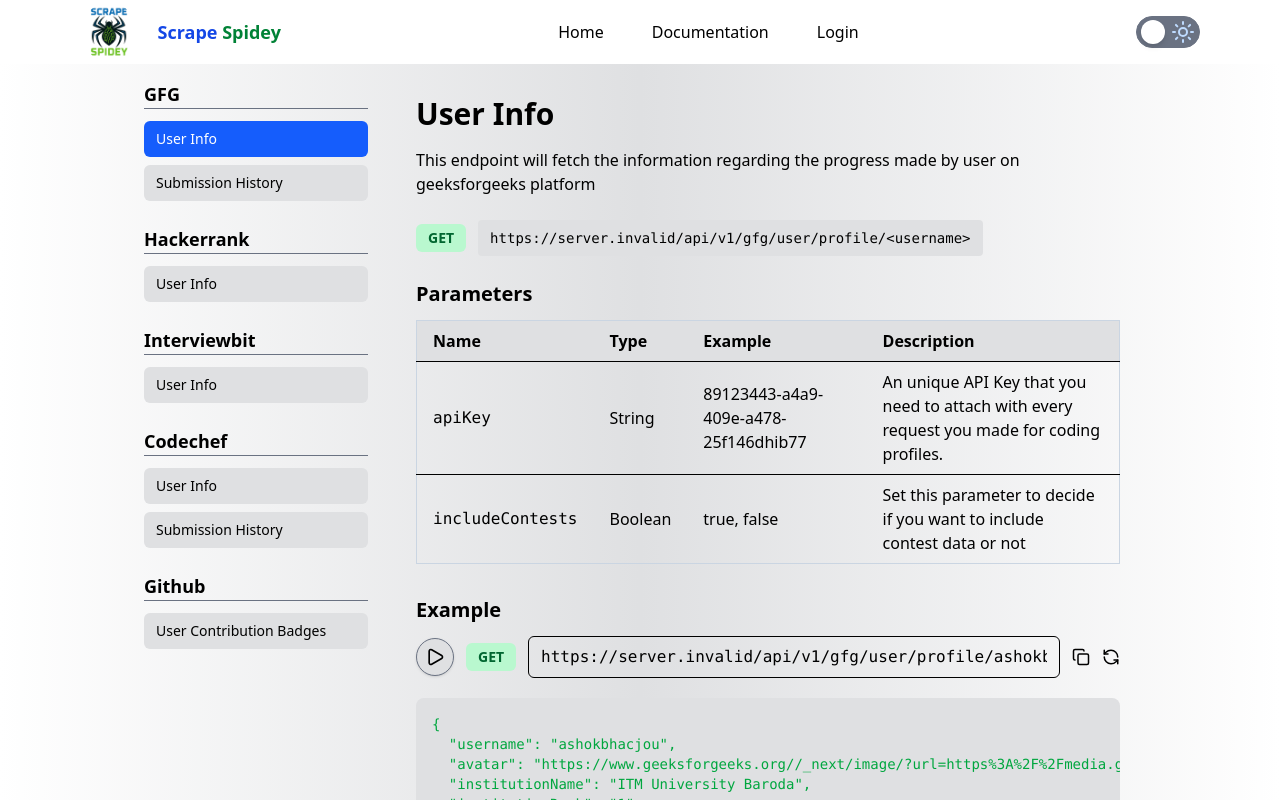
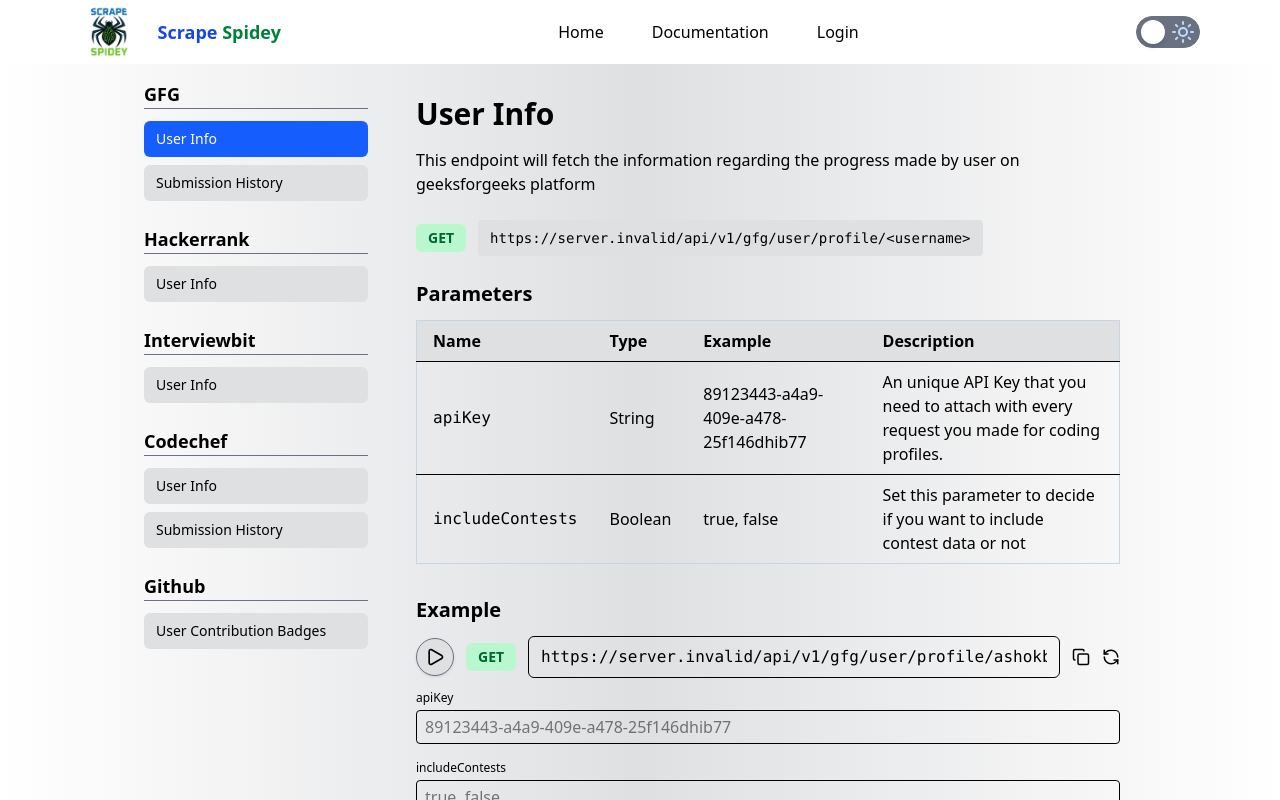
Before and after one commit to Ashok-Bhatt/ScrapeSpidey-Documentation, a React (Vite) app: page /docs in a window 1280 px wide. Built offline with nearby package versions, Linux system fonts and the light colour scheme; no server answers.

Commit message:
feat: Add input fields to the documentation to make it easy to use and enhance user experience

```diff
--- a/src/components/Dashboard.jsx
+++ b/src/components/Dashboard.jsx
@@ -22,7 +22,6 @@
           headers: {Authorization: `Bearer ${token}`},
         });
         const data = res.data;
-        data.map((element)=>(element["apiPointsUsed"] = DAILY_API_POINT_LIMIT - element["remainingApiPoints"]));
         data.sort((a, b)=>b["date"]<a["date"] ? 1 : -1);
         setDailyData(data);
       } catch (err) {
@@ -142,17 +141,17 @@
         ))}
       </div>
 
-      {dashboardOptionNo==0 && <div>
+      {user && dashboardOptionNo==0 && <div>
         {<h2 className="text-xl font-bold mb-4">Daily API Usage (Last 7 Days)</h2>}
         <BarChart width={700} height={300} data={dailyData}>
           <CartesianGrid strokeDasharray="3 3" />
           <XAxis dataKey="date" />
-          <YAxis domain={[DAILY_API_POINT_LIMIT + 5, DAILY_API_POINT_LIMIT + 5]}/>
+          <YAxis domain={[user["apiPointsDailyLimit"]*1.25, user["apiPointsDailyLimit"]]*1.25}/>
           <Tooltip />
           <Legend />
           <Bar dataKey="requestsMade" fill="#8884d8" name="Requests Made" />
           <Bar dataKey="apiPointsUsed" fill="#82ca9d" name="API Points Used" />
-          <ReferenceLine y={DAILY_API_POINT_LIMIT} stroke="red" strokeDasharray="3 3" label="Daily API Points Limit" />
+          <ReferenceLine y={user["apiPointsDailyLimit"]} stroke="red" strokeDasharray="3 3" label="Daily API Points Limit" />
         </BarChart>
       </div>}
 
--- a/src/pages/Docs.jsx
+++ b/src/pages/Docs.jsx
@@ -10,12 +10,14 @@
 
 function Docs() {
     const apiRef = useRef(null);
+    const apiKeyRef = useRef(null);
     const {theme} = useTheme();
     const {user} = useAuth();
     const [selectedCategory, setSelectedCategory] = useState(0);
     const [selectedEndpoint, setSelectedEndpoint] = useState(0);
     const [sampleApiRequest, setSampleApiRequest] = useState("");
     const [sampleApiResponse, setSampleApiResponse] = useState("");
+    const [paramValues, setParamValues] = useState({});
     const [sampleApiResponseColor, setSampleApiResponseColor] = useState(theme=="dark" ? "text-green-400" : "text-green-600");
     const [isRunning, setIsRunning] = useState(false);
     const [loaderAngle, setLoaderAngle] = useState(0);
@@ -26,7 +28,30 @@
       const sampleResponse = data.example.response;
       setSampleApiResponse(JSON.stringify(sampleResponse, null, 2));
       setSampleApiRequest(sampleRequest);
+
+      const initialParams = {};
+      if (data.parameters) {
+        data.parameters.forEach(param => {
+          initialParams[param.name] = "";
+        });
+      }
+      setParamValues(initialParams);
     }, [selectedCategory, selectedEndpoint]);
+
+    const handleParamChange = (name, value) => {
+      setParamValues(prev => ({
+        ...prev,
+        [name]: value,
+      }));
+
+      const url = new URL(sampleApiRequest);
+      const params = new URLSearchParams(url.search);
+
+      params.set(name, value);
+      url.search = params.toString();
+
+      setSampleApiRequest(url.toString());
+    };
 
     const runSampleAPI = async () => {
       setIsRunning(true);
@@ -58,6 +83,13 @@
       const regex = /apiKey=[a-zA-Z0-9-]*/g;
       const match = sampleApiRequest.match(regex);
 
+      if (apiKeyRef.current){
+        setParamValues(prev => ({
+          ...prev,
+          apiKey: user.apiKey
+        }));
+      }
+
       if (match){
         const newSampleRequest = sampleApiRequest.replaceAll(regex, "&apiKey=" + user.apiKey);
         setSampleApiRequest(newSampleRequest);
@@ -69,6 +101,13 @@
 
     const refreshSampleApiRequest = ()=>{
       setSampleApiRequest(data.example.request);
+      const initialParams = {};
+      if (data.parameters) {
+        data.parameters.forEach(param => {
+          initialParams[param.name] = "";
+        });
+      }
+      setParamValues(initialParams);
     }
 
     const handleCopy = () => {
@@ -179,9 +218,33 @@
               <Copy size={18} onClick={handleCopy}/>
               <RefreshCcw size={18} onClick={refreshSampleApiRequest}/>
             </div>
-            {user && <div className='flex w-full justify-end'>
-              <button className='justify-self-end-safe px-2 py-1 rounded-lg bg-green-500' onClick={attachApiKey}>Attach API Key</button>
-            </div>}
+            {/* Parameter Inputs Below Example */}
+            {data.parameters && data.parameters.length > 0 && (
+              <div className="mb-4 flex flex-col flex-wrap gap-4">
+                {data.parameters.map((param, idx) => (
+                  <div key={idx} className="flex flex-col min-w-[180px]">
+                    <label className="text-xs font-medium mb-1">{param.name}</label>
+                    {param.name=="apiKey" ? (<input
+                      type="text"
+                      ref={apiKeyRef}
+                      value={paramValues[param.name] || ""}
+                      onChange={(e) => handleParamChange(param.name, e.target.value)}
+                      className="border px-2 py-1 rounded"
+                      placeholder={param.example}
+                    />) : (<input
+                      type="text"
+                      value={paramValues[param.name] || ""}
+                      onChange={(e) => handleParamChange(param.name, e.target.value)}
+                      className="border px-2 py-1 rounded"
+                      placeholder={param.example}
+                    />)}
+                    {user && param.name=="apiKey" && <div className='flex w-full justify-end'>
+                      <button className='justify-self-end-safe px-2 py-1 rounded-lg bg-green-500 mt-1' onClick={attachApiKey}>Attach API Key</button>
+                    </div>}
+                  </div>
+                ))}
+              </div>
+            )}
             {!isRunning && <pre className={`${sampleApiResponseColor} mt-5 p-4 rounded-lg overflow-x-auto text-sm max-h-100 overflow-auto ${themeColors["bg-secondary"]}`}>
               {sampleApiResponse}
             </pre>}
```
Also changed, not shown: public/Images/run_button_active.gif (deleted).
